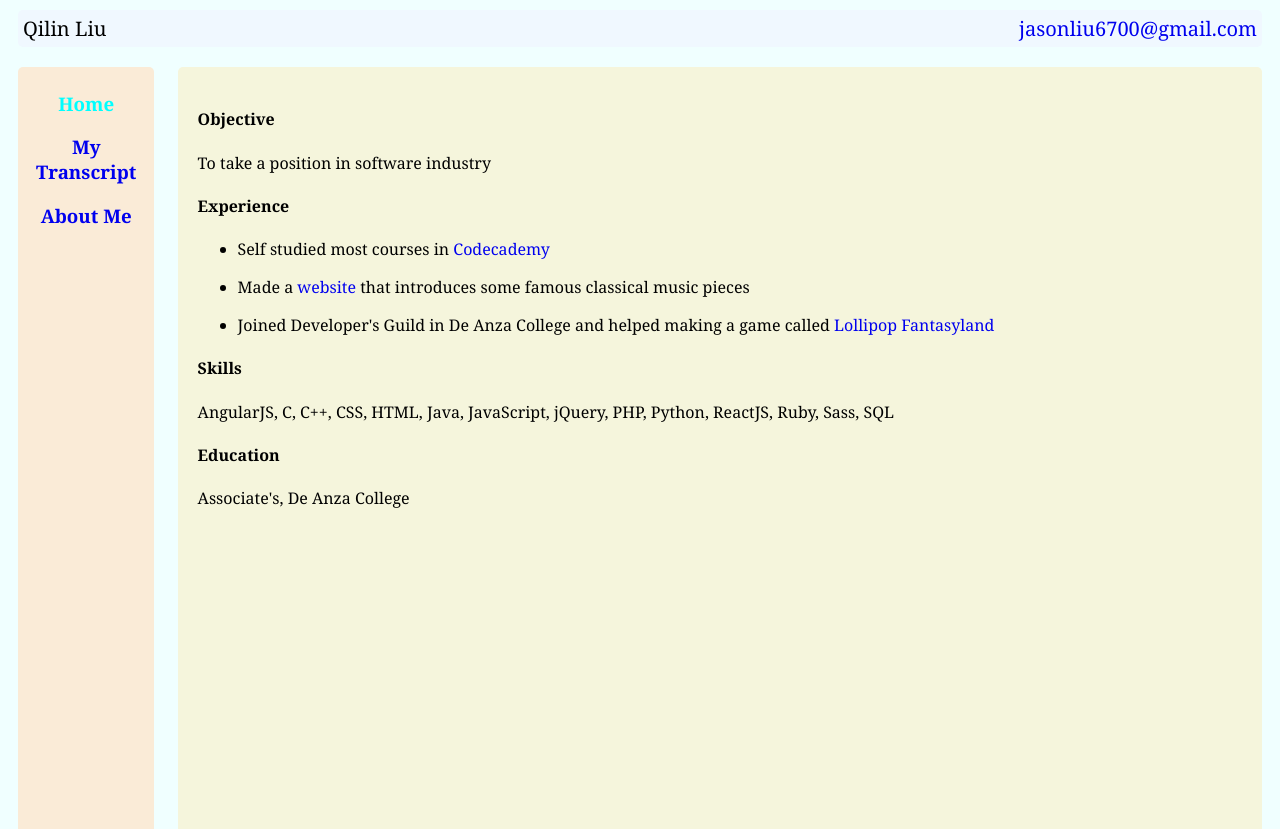
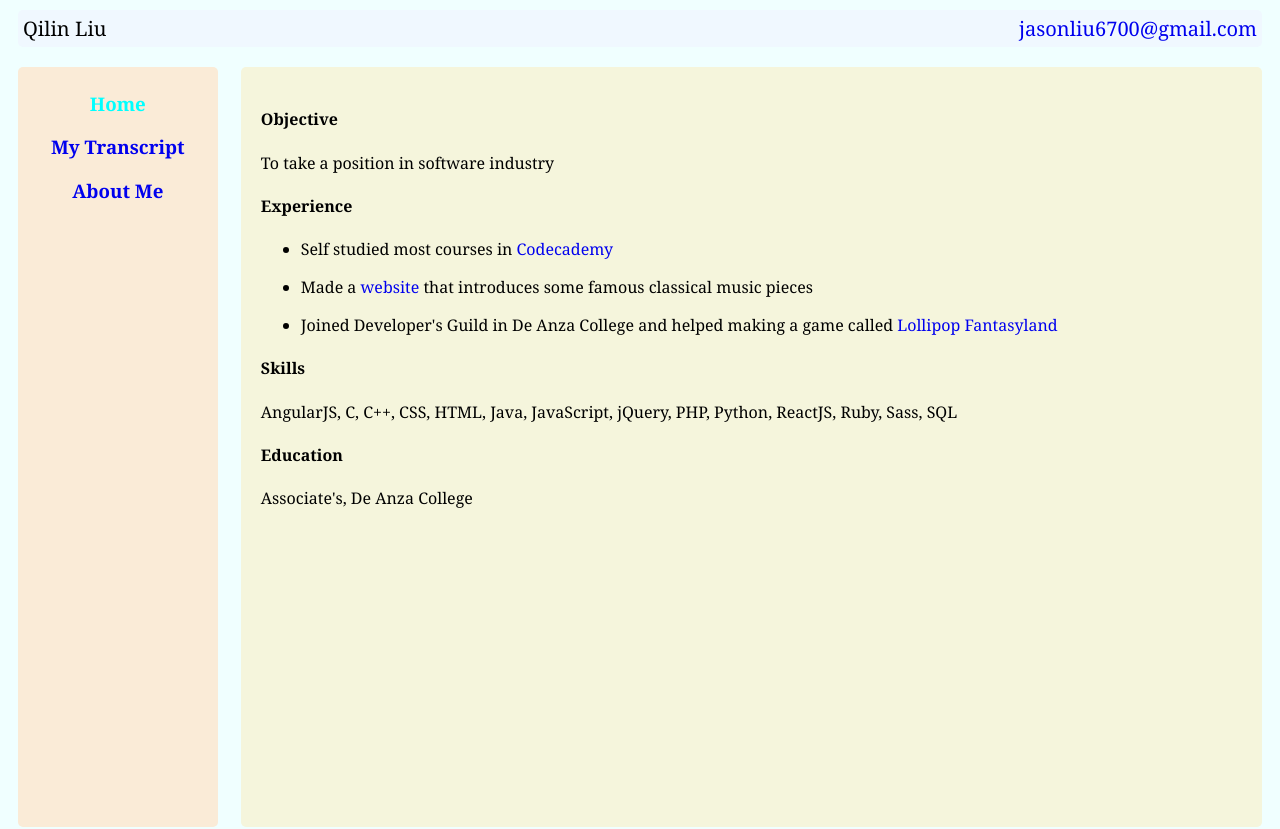
Before and after one commit to qilinliu670/myWebsite, a plain HTML site: page index.html in a window 1280 px wide. Shown: the top 829 px of the page. Drawn offline with Linux system fonts and the light colour scheme.

Commit message:
Adjust sizes

```diff
--- a/style.css
+++ b/style.css
@@ -33,17 +33,17 @@ th {
 #left {
 	background-color: antiquewhite;
 	display: inline-block;
-	height: 800px;
+	height: 750px;
 	text-align: center;
-	width: 10%;
+	width: 15%;
 }
 
 #right {
 	background-color: beige;
 	display: inline-block;
 	float: right;
-	height: 800px;
-	width: 85%;
+	height: 750px;
+	width: 80%;
 }
 
 #right h4 {
```
